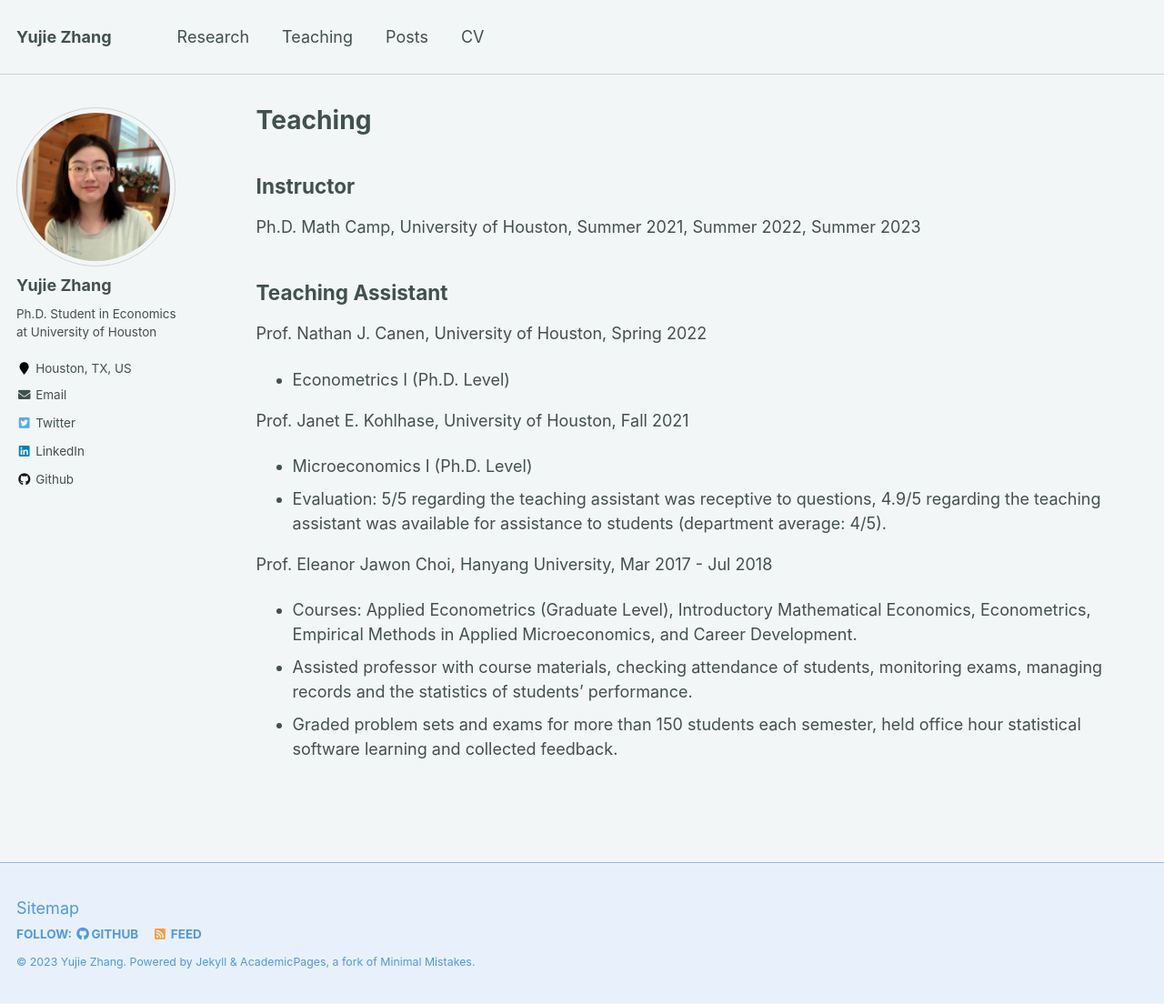
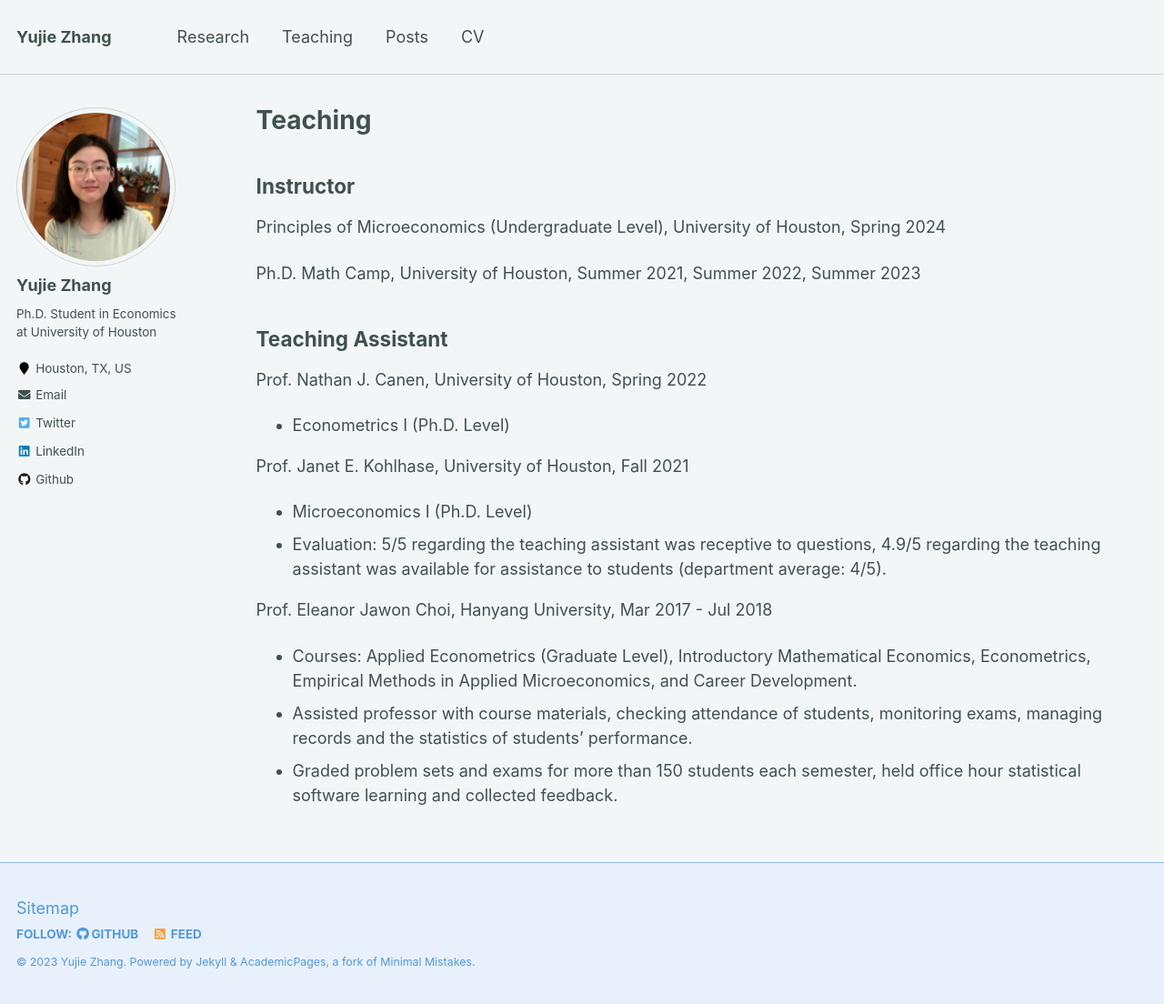
Before and after one commit to yujiezhangecon/yujiezhangecon.github.io, a Jekyll site: the page built from _pages/teaching.md, in a window 1280 px wide and 1104 px high. Shown: the whole window at 91% size. Built offline with Jekyll 4.4.1, drawn with Linux system fonts in a browser that asks for light colours.

Commit message:
Update teaching.md

```diff
--- a/_pages/teaching.md
+++ b/_pages/teaching.md
@@ -8,6 +8,8 @@ author_profile: true
 {% include base_path %}
 
 ## Instructor
+
+Principles of Microeconomics (Undergraduate Level), University of Houston, Spring 2024
 
 Ph.D. Math Camp, University of Houston, Summer 2021, Summer 2022, Summer 2023
 
```
